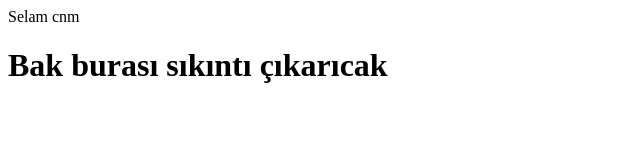
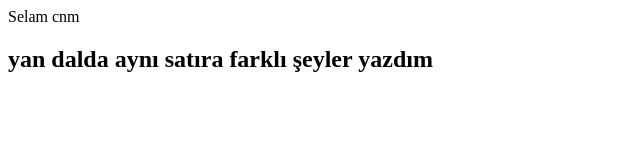
Before and after one commit to Mertszr02/test-repo, a plain HTML site: page index.html in a window 1280 px wide. Shown: the whole page, without its empty margins (0-640 px from the left). Drawn offline with Linux system fonts and the light colour scheme.

Commit message:
2. satıra bir şeyler yazdım

```diff
--- a/index.html
+++ b/index.html
@@ -1,2 +1,2 @@
 <div>Selam cnm</div>
-<h1>Bak burası sıkıntı çıkarıcak</h1>
+<h2>yan dalda aynı satıra farklı şeyler yazdım</h2>
```
